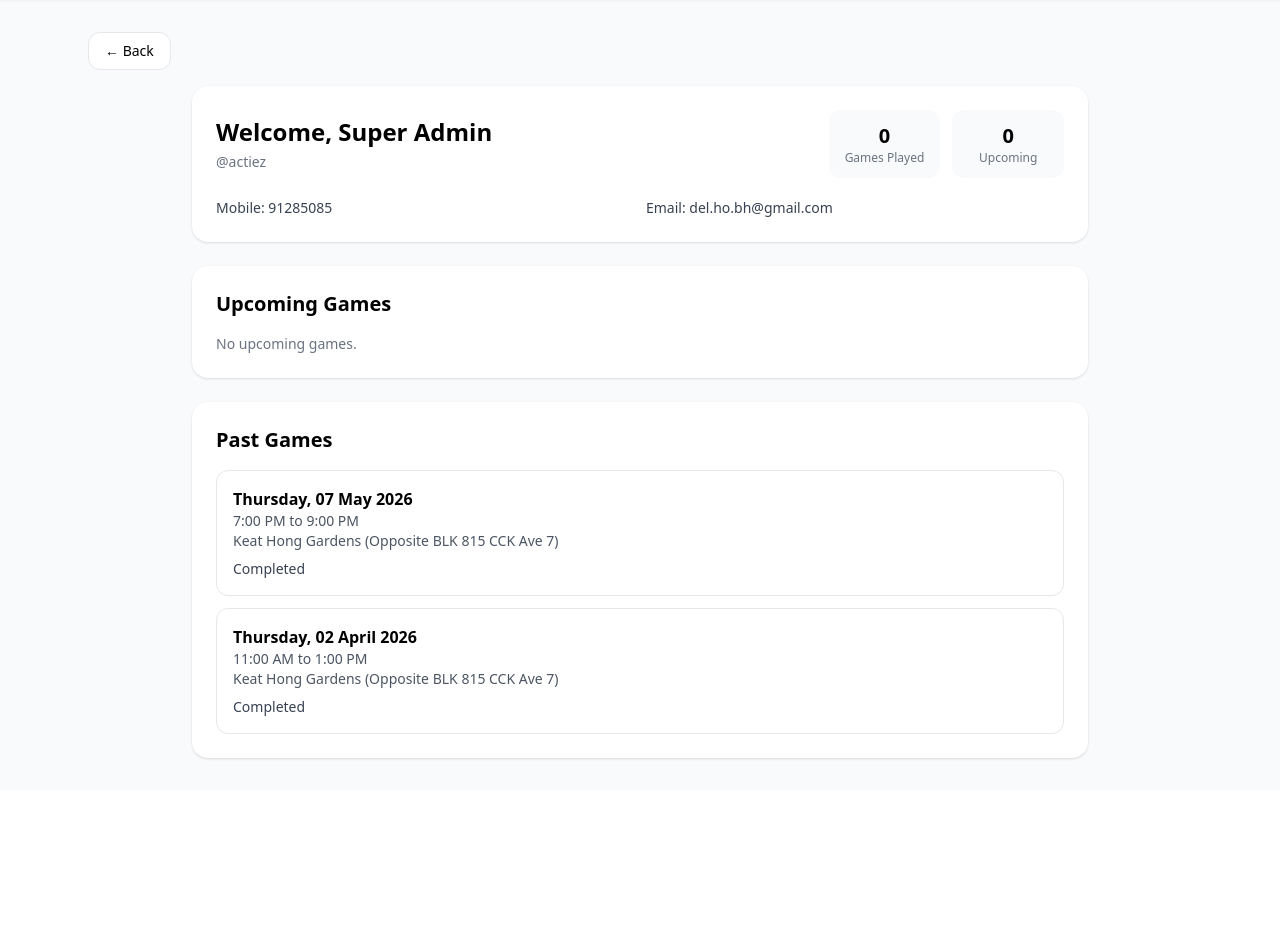
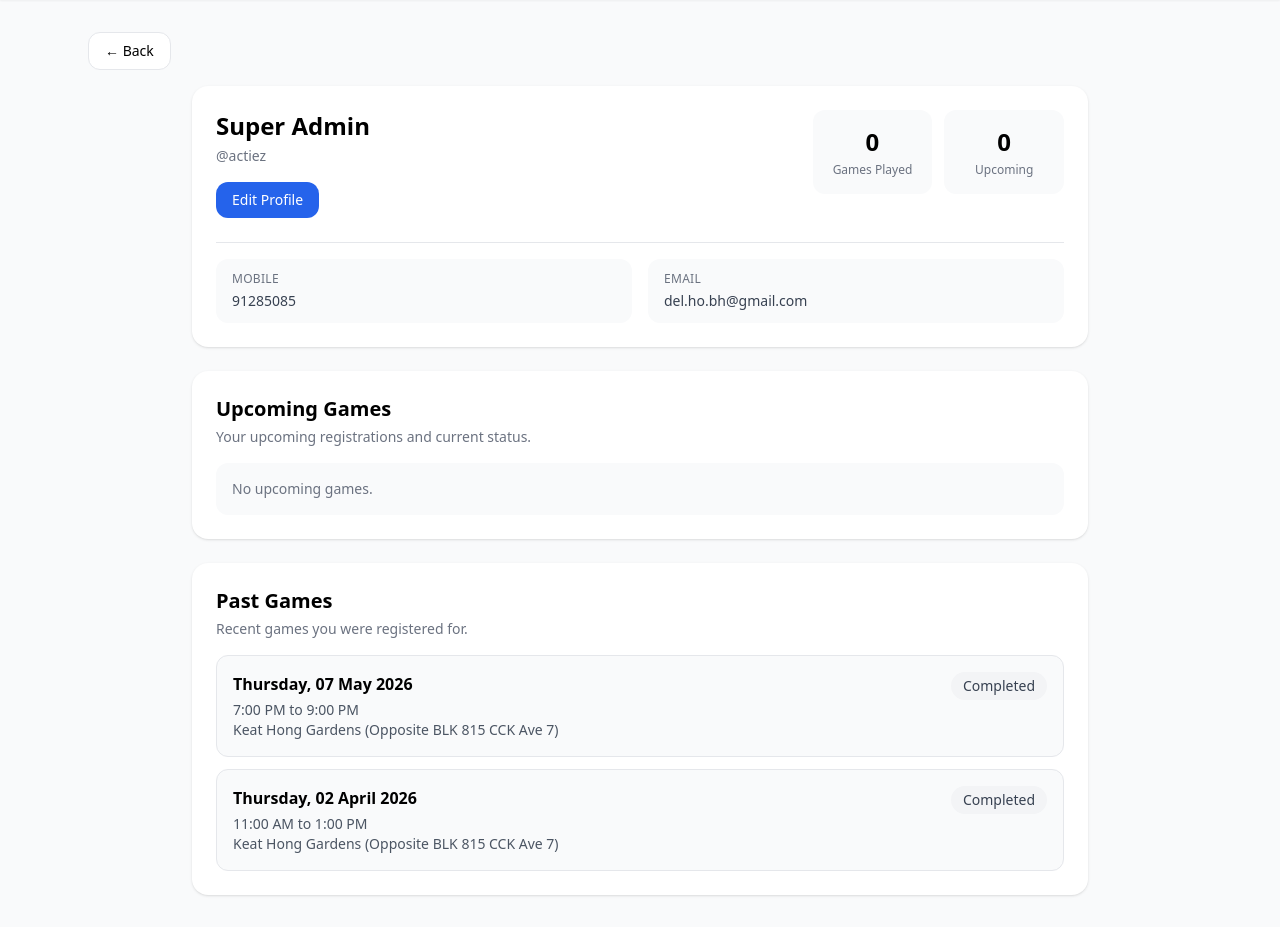
Before and after one commit to actiez/futsal_ops, a Django app: page /profile/ in a window 1280 px wide. Shown: the part 68-995 px from the top of the page. Before the commit the page ends 828 px from the top, so only its background shows below. Run offline with Django 5.2, Linux system fonts and the light colour scheme; a user stored in the database is signed in; data comes from the database, SQL or seed files in the repository; both versions use the stored data as it was after the commit; some libraries are stand-ins or nearby versions.

Commit message:
edit profile

```diff
--- a/accounts/forms.py
+++ b/accounts/forms.py
@@ -4,33 +4,159 @@ from django.contrib.auth.forms import UserCreationForm
 from .models import User
 
 
+INPUT_CLASS = "w-full rounded-xl border border-gray-300 px-4 py-3"
+
+
+def normalize_mobile_number(value):
+    cleaned = (value or "").strip()
+
+    cleaned = (
+        cleaned
+        .replace("+", "")
+        .replace(" ", "")
+        .replace("-", "")
+        .replace("(", "")
+        .replace(")", "")
+    )
+
+    if cleaned.startswith("65") and len(cleaned) == 10:
+        cleaned = cleaned[2:]
+
+    return cleaned
+
+
 class UserRegisterForm(UserCreationForm):
     first_name = forms.CharField(
         max_length=150,
-        widget=forms.TextInput(attrs={"class": "w-full rounded-xl border border-gray-300 px-4 py-3"})
+        required=True,
+        widget=forms.TextInput(attrs={"class": INPUT_CLASS}),
     )
     last_name = forms.CharField(
         max_length=150,
-        widget=forms.TextInput(attrs={"class": "w-full rounded-xl border border-gray-300 px-4 py-3"})
+        required=True,
+        widget=forms.TextInput(attrs={"class": INPUT_CLASS}),
+    )
+    email = forms.EmailField(
+        required=True,
+        widget=forms.EmailInput(attrs={"class": INPUT_CLASS}),
     )
     mobile_number = forms.CharField(
         max_length=30,
-        widget=forms.TextInput(attrs={"class": "w-full rounded-xl border border-gray-300 px-4 py-3"})
+        required=True,
+        widget=forms.TextInput(
+            attrs={
+                "class": INPUT_CLASS,
+                "placeholder": "e.g. 91234567",
+            }
+        ),
     )
 
     class Meta(UserCreationForm.Meta):
         model = User
-        fields = ("username", "first_name", "last_name", "mobile_number", "password1", "password2")
+        fields = (
+            "username",
+            "first_name",
+            "last_name",
+            "email",
+            "mobile_number",
+            "password1",
+            "password2",
+        )
 
     def __init__(self, *args, **kwargs):
         super().__init__(*args, **kwargs)
 
-        self.fields["username"].widget.attrs.update({
-            "class": "w-full rounded-xl border border-gray-300 px-4 py-3"
-        })
-        self.fields["password1"].widget.attrs.update({
-            "class": "w-full rounded-xl border border-gray-300 px-4 py-3"
-        })
-        self.fields["password2"].widget.attrs.update({
-            "class": "w-full rounded-xl border border-gray-300 px-4 py-3"
-        })
+        self.fields["username"].widget.attrs.update({"class": INPUT_CLASS})
+        self.fields["password1"].widget.attrs.update({"class": INPUT_CLASS})
+        self.fields["password2"].widget.attrs.update({"class": INPUT_CLASS})
+
+    def clean_email(self):
+        email = self.cleaned_data.get("email", "").strip().lower()
+
+        if not email:
+            raise forms.ValidationError("Email is required.")
+
+        if User.objects.filter(email__iexact=email).exists():
+            raise forms.ValidationError("This email is already used by another account.")
+
+        return email
+
+    def clean_mobile_number(self):
+        mobile = normalize_mobile_number(self.cleaned_data.get("mobile_number"))
+
+        if not mobile:
+            raise forms.ValidationError("Mobile number is required.")
+
+        if not mobile.isdigit() or len(mobile) != 8:
+            raise forms.ValidationError("Please enter a valid 8-digit Singapore mobile number.")
+
+        if User.objects.filter(mobile_number=mobile).exists():
+            raise forms.ValidationError("This mobile number is already used by another account.")
+
+        return mobile
+
+
+class UserProfileUpdateForm(forms.ModelForm):
+    first_name = forms.CharField(
+        max_length=150,
+        required=True,
+        widget=forms.TextInput(attrs={"class": INPUT_CLASS}),
+    )
+    last_name = forms.CharField(
+        max_length=150,
+        required=True,
+        widget=forms.TextInput(attrs={"class": INPUT_CLASS}),
+    )
+    email = forms.EmailField(
+        required=True,
+        widget=forms.EmailInput(attrs={"class": INPUT_CLASS}),
+    )
+    mobile_number = forms.CharField(
+        max_length=30,
+        required=True,
+        widget=forms.TextInput(
+            attrs={
+                "class": INPUT_CLASS,
+                "placeholder": "e.g. 91234567",
+            }
+        ),
+    )
+
+    class Meta:
+        model = User
+        fields = ("first_name", "last_name", "email", "mobile_number")
+
+    def clean_email(self):
+        email = self.cleaned_data.get("email", "").strip().lower()
+
+        if not email:
+            raise forms.ValidationError("Email is required.")
+
+        qs = User.objects.filter(email__iexact=email)
+
+        if self.instance and self.instance.pk:
+            qs = qs.exclude(pk=self.instance.pk)
+
+        if qs.exists():
+            raise forms.ValidationError("This email is already used by another account.")
+
+        return email
+
+    def clean_mobile_number(self):
+        mobile = normalize_mobile_number(self.cleaned_data.get("mobile_number"))
+
+        if not mobile:
+            raise forms.ValidationError("Mobile number is required.")
+
+        if not mobile.isdigit() or len(mobile) != 8:
+            raise forms.ValidationError("Please enter a valid 8-digit Singapore mobile number.")
+
+        qs = User.objects.filter(mobile_number=mobile)
+
+        if self.instance and self.instance.pk:
+            qs = qs.exclude(pk=self.instance.pk)
+
+        if qs.exists():
+            raise forms.ValidationError("This mobile number is already used by another account.")
+
+        return mobile
--- a/accounts/urls.py
+++ b/accounts/urls.py
@@ -10,6 +10,7 @@ urlpatterns = [
     path("register/", RegisterView.as_view(), name="register"),
     path("home/", PlayerHomeView.as_view(), name="player_home"),
     path("profile/", views.profile_view, name="profile"),
+    path("profile/edit/", views.profile_edit_view, name="profile_edit"),
     path("users/<int:user_id>/", views.admin_user_profile, name="admin_user_profile"),
 
     path(
--- a/accounts/views.py
+++ b/accounts/views.py
@@ -9,7 +9,7 @@ from events.models import Event
 from accounts.models import User
 from registrations.models import EventRegistration
 
-from .forms import UserRegisterForm
+from .forms import UserRegisterForm, UserProfileUpdateForm
 
 from django.contrib.auth.decorators import login_required
 from django.core.exceptions import PermissionDenied
@@ -141,6 +141,26 @@ def profile_view(request):
     }
 
     return render(request, "accounts/profile.html", context)
+
+@login_required
+def profile_edit_view(request):
+    if request.method == "POST":
+        form = UserProfileUpdateForm(request.POST, instance=request.user)
+
+        if form.is_valid():
+            form.save()
+            messages.success(request, "Profile updated successfully.")
+            return redirect("profile")
+    else:
+        form = UserProfileUpdateForm(instance=request.user)
+
+    return render(
+        request,
+        "accounts/profile_edit.html",
+        {
+            "form": form,
+        },
+    )
 
 def get_player_visible_status(registration, event):
     if not registration:
--- a/templates/accounts/profile.html
+++ b/templates/accounts/profile.html
@@ -13,36 +13,61 @@
 
     <!-- Welcome / Summary -->
     <div class="bg-white rounded-2xl shadow p-6">
-        <div class="flex flex-col md:flex-row md:items-center md:justify-between gap-4">
-            <div>
+        <div class="flex flex-col md:flex-row md:items-start md:justify-between gap-6">
+            <div class="flex-1">
                 <h1 class="text-2xl font-bold">
-                    Welcome, {{ user.get_full_name|default:user.username }}
+                    {{ user.get_full_name|default:user.username }}
                 </h1>
                 <p class="text-sm text-gray-500 mt-1">@{{ user.username }}</p>
+
+                {% if not user.email or not user.mobile_number %}
+                    <div class="mt-4 rounded-xl border border-yellow-200 bg-yellow-50 p-3 text-sm text-yellow-800">
+                        Your profile is incomplete. Please update your email and mobile number so password reset and Pepz can work properly.
+                    </div>
+                {% endif %}
+
+                <div class="mt-4">
+                    <a href="{% url 'profile_edit' %}"
+                       class="inline-flex items-center px-4 py-2 bg-blue-600 text-white rounded-xl hover:bg-blue-700 text-sm">
+                        Edit Profile
+                    </a>
+                </div>
             </div>
 
-            <div class="grid grid-cols-2 gap-3 text-center">
-                <div class="bg-gray-50 rounded-xl px-4 py-3">
-                    <div class="text-xl font-bold">{{ user.games_played_count }}</div>
-                    <div class="text-xs text-gray-500">Games Played</div>
+            <div class="grid grid-cols-2 gap-3 w-full md:w-auto md:min-w-[220px] text-center">
+                <div class="bg-gray-50 rounded-xl px-5 py-4">
+                    <div class="text-2xl font-bold">{{ user.games_played_count }}</div>
+                    <div class="text-xs text-gray-500 mt-1">Games Played</div>
                 </div>
 
-                <div class="bg-gray-50 rounded-xl px-4 py-3">
-                    <div class="text-xl font-bold">{{ upcoming_registrations|length }}</div>
-                    <div class="text-xs text-gray-500">Upcoming</div>
+                <div class="bg-gray-50 rounded-xl px-5 py-4">
+                    <div class="text-2xl font-bold">{{ upcoming_registrations|length }}</div>
+                    <div class="text-xs text-gray-500 mt-1">Upcoming</div>
                 </div>
             </div>
         </div>
 
-        <div class="mt-5 grid grid-cols-1 md:grid-cols-2 gap-3 text-sm text-gray-700">
-            <div>Mobile: {{ user.mobile_number|default:"-" }}</div>
-            <div>Email: {{ user.email|default:"-" }}</div>
+        <div class="mt-6 border-t pt-4 grid grid-cols-1 md:grid-cols-2 gap-4 text-sm text-gray-700">
+            <div class="bg-gray-50 rounded-xl px-4 py-3">
+                <div class="text-xs uppercase tracking-wide text-gray-500 mb-1">Mobile</div>
+                <div class="font-medium">{{ user.mobile_number|default:"-" }}</div>
+            </div>
+
+            <div class="bg-gray-50 rounded-xl px-4 py-3">
+                <div class="text-xs uppercase tracking-wide text-gray-500 mb-1">Email</div>
+                <div class="font-medium break-all">{{ user.email|default:"-" }}</div>
+            </div>
         </div>
     </div>
 
     <!-- Upcoming Games -->
     <div class="bg-white rounded-2xl shadow p-6">
+        <div class="flex items-center justify-between gap-4">
+            <div>
                 <h2 class="text-xl font-bold">Upcoming Games</h2>
+                <p class="text-sm text-gray-500 mt-1">Your upcoming registrations and current status.</p>
+            </div>
+        </div>
 
         <div class="mt-4 space-y-4">
             {% for reg in upcoming_registrations %}
@@ -78,33 +103,47 @@
                 </div>
             </div>
             {% empty %}
-            <div class="text-sm text-gray-500">No upcoming games.</div>
+            <div class="text-sm text-gray-500 rounded-xl bg-gray-50 p-4">
+                No upcoming games.
+            </div>
             {% endfor %}
         </div>
     </div>
 
     <!-- Past Games -->
     <div class="bg-white rounded-2xl shadow p-6">
+        <div>
             <h2 class="text-xl font-bold">Past Games</h2>
+            <p class="text-sm text-gray-500 mt-1">Recent games you were registered for.</p>
+        </div>
 
         <div class="mt-4 space-y-3">
             {% for reg in recent_events %}
-            <div class="border rounded-xl p-4">
+            <div class="border rounded-xl p-4 bg-gray-50">
+                <div class="flex flex-col md:flex-row md:items-start md:justify-between gap-3">
+                    <div>
                         <div class="font-semibold">
                             {{ reg.event.weekday_display }}, {{ reg.event.date_display }}
                         </div>
-                <div class="text-sm text-gray-600">
+                        <div class="text-sm text-gray-600 mt-1">
                             {{ reg.event.time_range_display }}
                         </div>
                         <div class="text-sm text-gray-600">
                             {{ reg.event.location }}
                         </div>
-                <div class="mt-2 text-sm text-gray-700">
+                    </div>
+
+                    <div>
+                        <span class="inline-flex px-3 py-1 rounded-full bg-gray-100 text-gray-700 text-sm font-medium">
                             {{ reg.event.effective_status_label }}
+                        </span>
+                    </div>
                 </div>
             </div>
             {% empty %}
-            <div class="text-sm text-gray-500">No past games yet.</div>
+            <div class="text-sm text-gray-500 rounded-xl bg-gray-50 p-4">
+                No past games yet.
+            </div>
             {% endfor %}
         </div>
     </div>
```
Also changed, not shown: templates/accounts/profile_edit.html (added, +72 -0 lines), templates/accounts/register.html (+15 -7 lines), db.sqlite3. Lines whose indentation alone changed are shown as unchanged.
